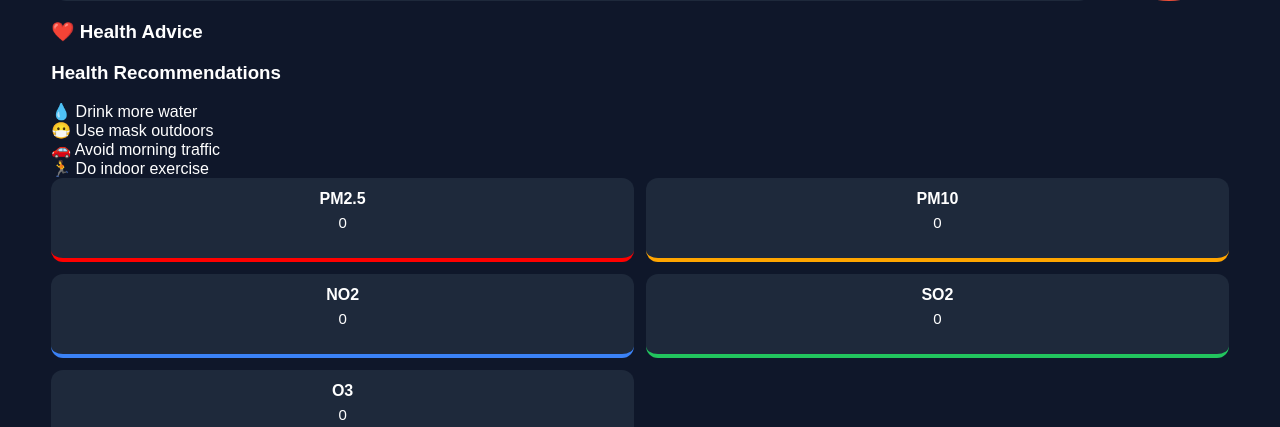
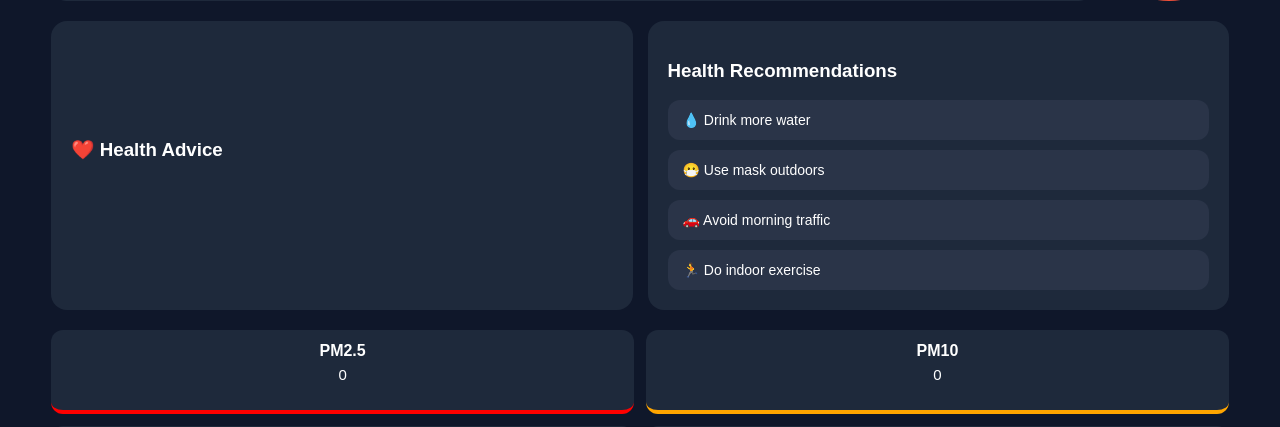
Before and after one commit to beastkiller0498-hue/Air-Pollution-AI, a Flask app: page / in a window 1280 px wide. Shown: the part 252-679 px from the top of the page. Run offline with Flask 3, Linux system fonts and the light colour scheme.

Commit message:
Update style.css

```diff
--- a/air_pollution_website/static/style.css
+++ b/air_pollution_website/static/style.css
@@ -159,3 +159,34 @@ padding-left:18px;
 .tipsCard li{
 margin-bottom:10px;
 }
+/* HEALTH SECTION */
+
+.healthSection{
+display:grid;
+grid-template-columns:1fr 1fr;
+gap:15px;
+margin-bottom:20px;
+}
+
+.healthAdviceCard{
+background:#1e293b;
+padding:20px;
+border-radius:16px;
+display:flex;
+flex-direction:column;
+justify-content:center;
+}
+
+.healthRecCard{
+background:#1e293b;
+padding:20px;
+border-radius:16px;
+}
+
+.healthItem{
+background:#2a3448;
+padding:12px 15px;
+border-radius:12px;
+margin-top:10px;
+font-size:14px;
+}
```
